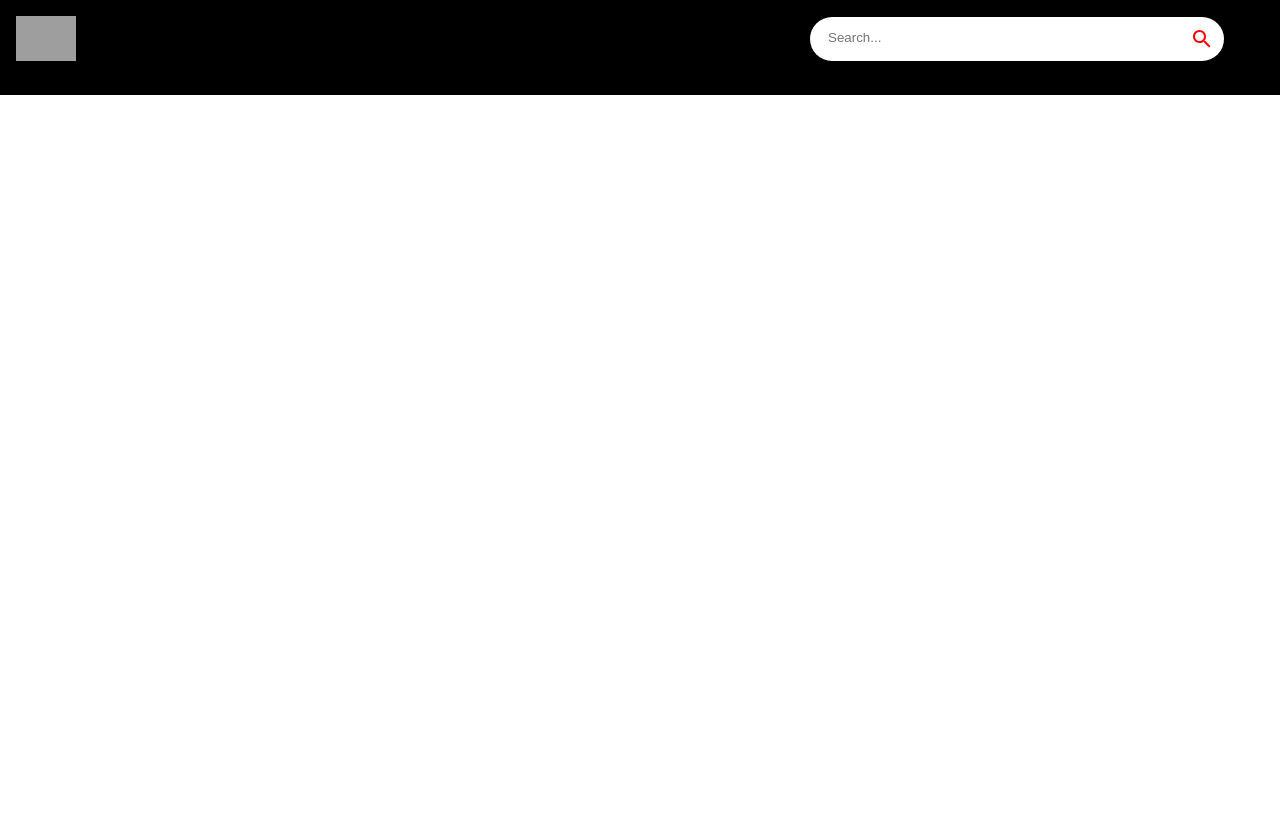
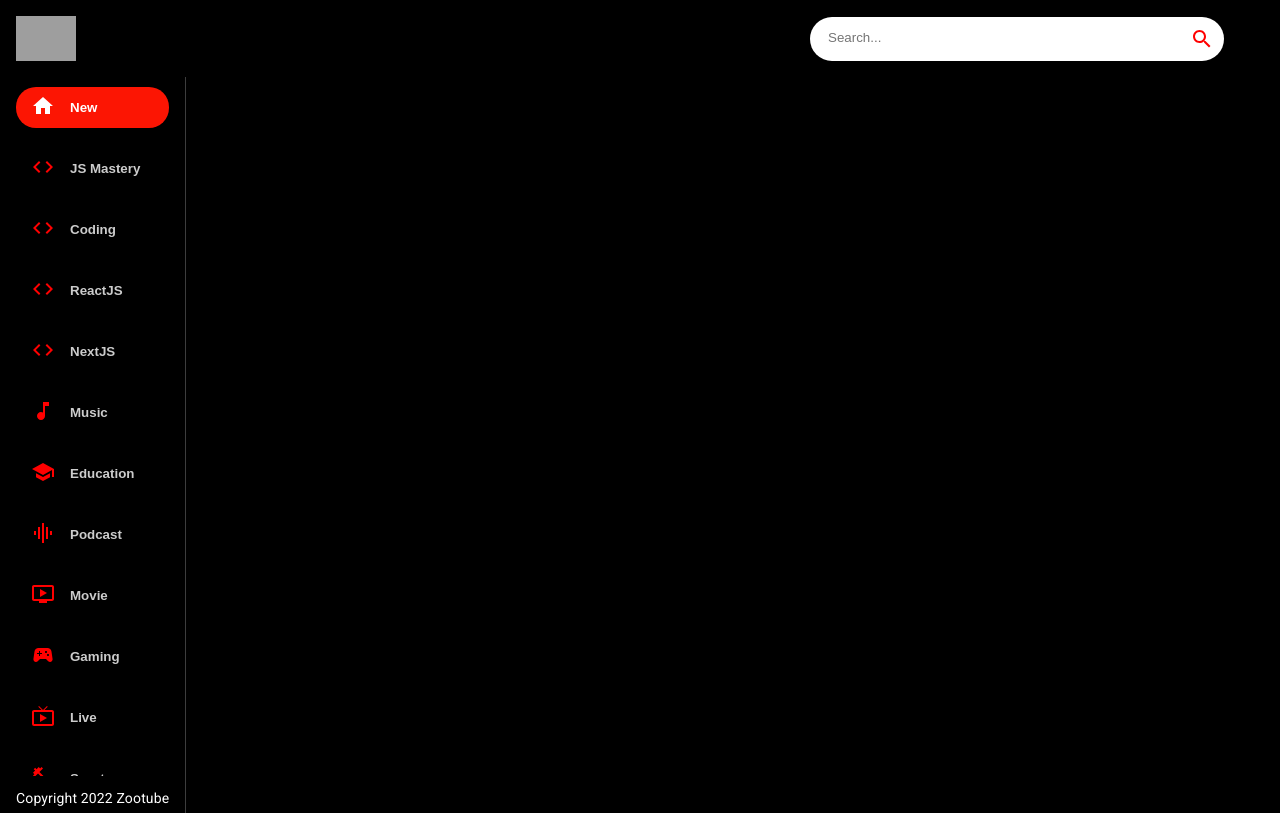
Before and after one commit to viettu2k/zootube-clone, a React (Create React App) app: page / in a window 1280 px wide. Built offline with nearby package versions, Linux system fonts and the light colour scheme; grey boxes are pictures that could not be loaded.

Commit message:
adding sidebar compoentn

```diff
--- a/src/components/Feed.jsx
+++ b/src/components/Feed.jsx
@@ -1,7 +1,28 @@
-import React from "react";
+import React, { useState, useEffect } from "react";
+import { Box, Stack, Typography } from "@mui/material";
+import Sidebar from "./Sidebar";
 
 const Feed = () => {
-  return <div>Feed</div>;
+  return (
+    <Stack sx={{ flexDirection: { sx: "column", md: "row" } }}>
+      <Box
+        sx={{
+          height: { sx: "auto", md: "92vh" },
+          borderRight: "1px solid #3d3d3d",
+          px: { sx: 0, md: 2 },
+        }}
+      >
+        <Sidebar />
+        <Typography
+          className="copyright"
+          variant="body2"
+          sx={{ mt: 1.5, color: "#fff" }}
+        >
+          Copyright 2022 Zootube
+        </Typography>
+      </Box>
+    </Stack>
+  );
 };
 
 export default Feed;
--- /dev/null
+++ b/src/components/Sidebar.jsx
@@ -0,0 +1,48 @@
+import React from "react";
+import { Stack } from "@mui/material";
+
+import { categories } from "../utils/constants";
+
+const selectedCategory = "New";
+
+const Sidebar = () => {
+  return (
+    <Stack
+      direction="row"
+      sx={{
+        overflowY: "auto",
+        height: { sx: "auto", md: "95%" },
+        flexDirection: { md: "column" },
+      }}
+    >
+      {categories.map((category) => (
+        <button
+          className="category-btn"
+          style={{
+            background: category.name === selectedCategory && "#FC1503",
+            color: "white",
+          }}
+          key={category.name}
+        >
+          <span
+            style={{
+              color: category.name === selectedCategory ? "white" : "red",
+              marginRight: "15px",
+            }}
+          >
+            {category.icon}
+          </span>
+          <span
+            style={{
+              opacity: category.name === selectedCategory ? "1" : "0.8",
+            }}
+          >
+            {category.name}
+          </span>
+        </button>
+      ))}
+    </Stack>
+  );
+};
+
+export default Sidebar;
--- a/src/components/index.js
+++ b/src/components/index.js
@@ -4,3 +4,4 @@
 export { default as ChannelDetail } from "./ChannelDetail";
 export { default as SearchFeed } from "./SearchFeed";
 export { default as SearchBar } from "./SearchBar";
+export { default as Sidebar } from "./Sidebar";
```
